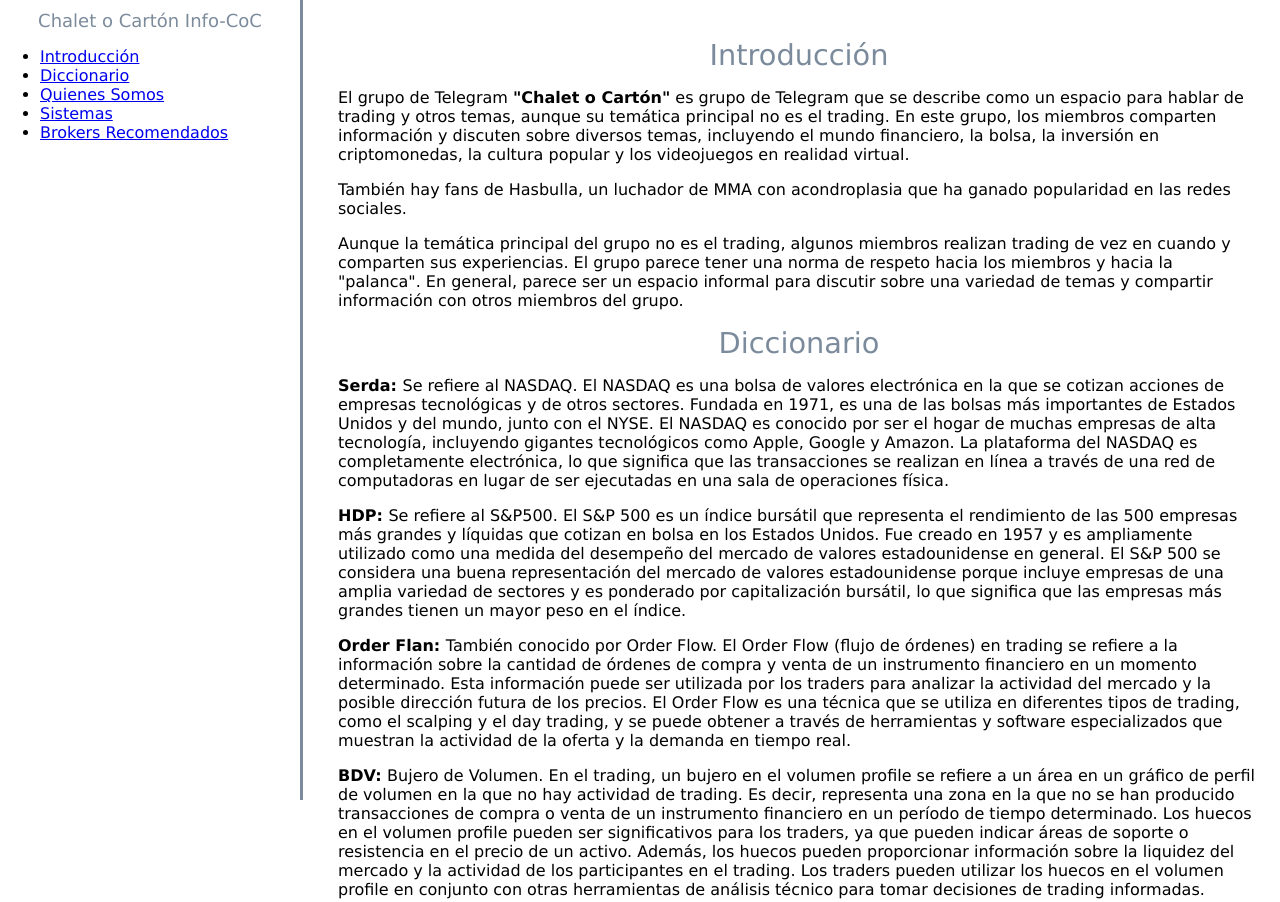
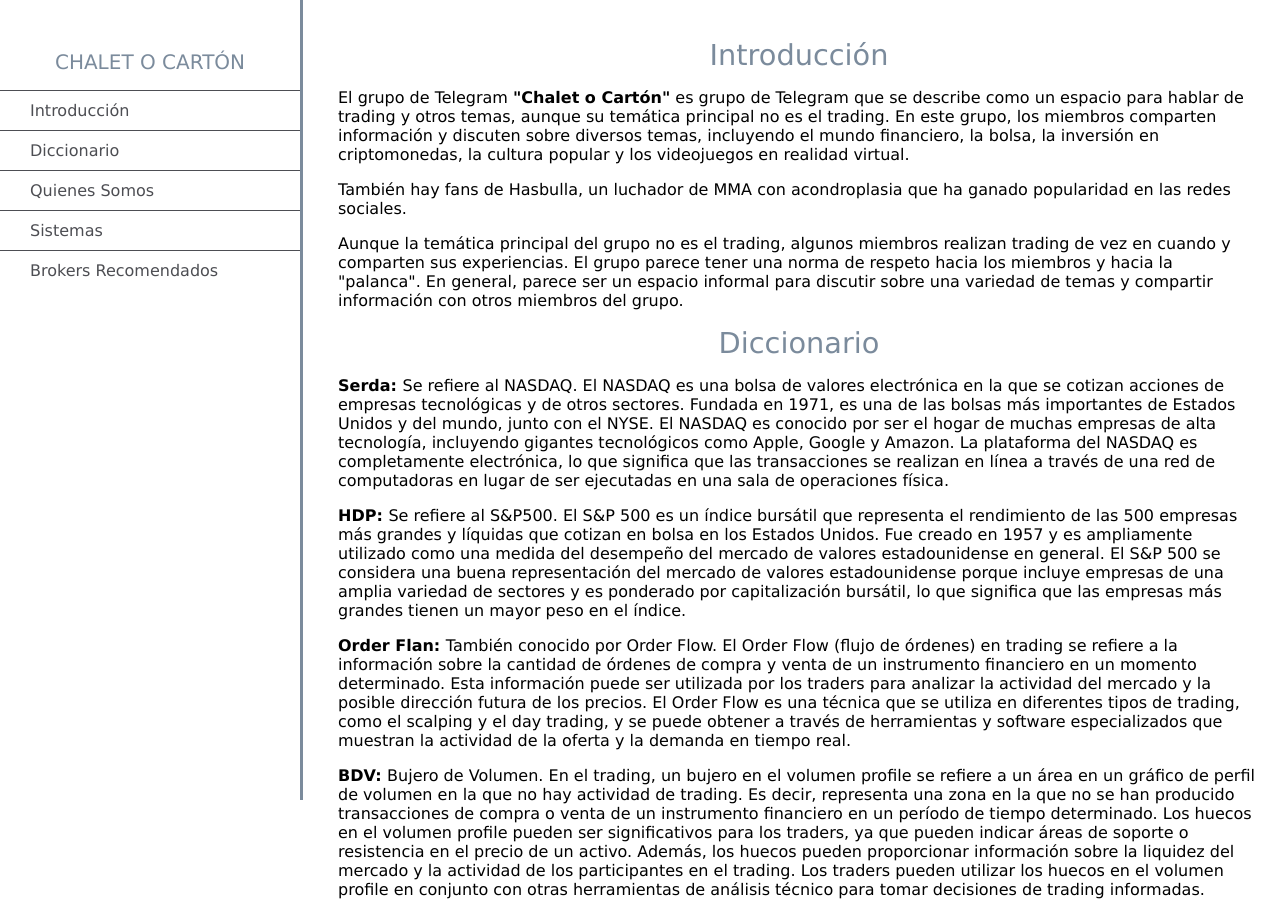
Before and after one commit to Samu3dfx/FreeCodeCamp, a plain HTML site: page index.html in a window 1280 px wide. Shown: the top 902 px of the page. Drawn offline with Linux system fonts and the light colour scheme.

Commit message:
Add files via upload

```diff
--- a/index.html
+++ b/index.html
@@ -9,8 +9,8 @@
 </head>
 <body>
   <nav id="navbar">
-    <header id="headernav">Chalet o Cartón Info-CoC</header>
-    <ul>
+    <header id="headernav">CHALET O CARTÓN</header>
+        <ul>
         <li><a class="nav-link" href="#Introducción">Introducción</a></li>
         <li><a class="nav-link" href="#Diccionario">Diccionario</a></li>
         <li><a class="nav-link" href="#Quienes_Somos">Quienes Somos</a></li>
--- a/styles.css
+++ b/styles.css
@@ -13,12 +13,15 @@
     position: absolute;
     margin-left: 310px;
     padding: 20px;
-    margin-bottom: 110px;
+    margin-bottom: 110%;
     font-family:Verdana;
+
   }
   #headernav{
-    font-family:Verdana;
-    font-size: large;
+    font-family:Verdana, Geneva, Tahoma, sans-serif;
+    font-size:20px;
+    margin-top:50px;
+
 
   }
   body{
@@ -44,3 +47,24 @@
     margin: 10px;
     border-radius: 10px;
   }
+  #navbar a {
+    display: block;
+    padding: 10px 30px;
+    color: #4d4e53;
+    text-decoration: none;
+    cursor: pointer;
+  }
+  #navbar ul {
+    height: 88%;
+    padding: 0;
+    overflow-y: auto;
+    overflow-x: hidden;
+  }
+
+  #navbar li {
+    color: #4d4e53;
+    border-top: 1px solid;
+    list-style: none;
+    position: relative;
+    width: 100%;
+  }
```
